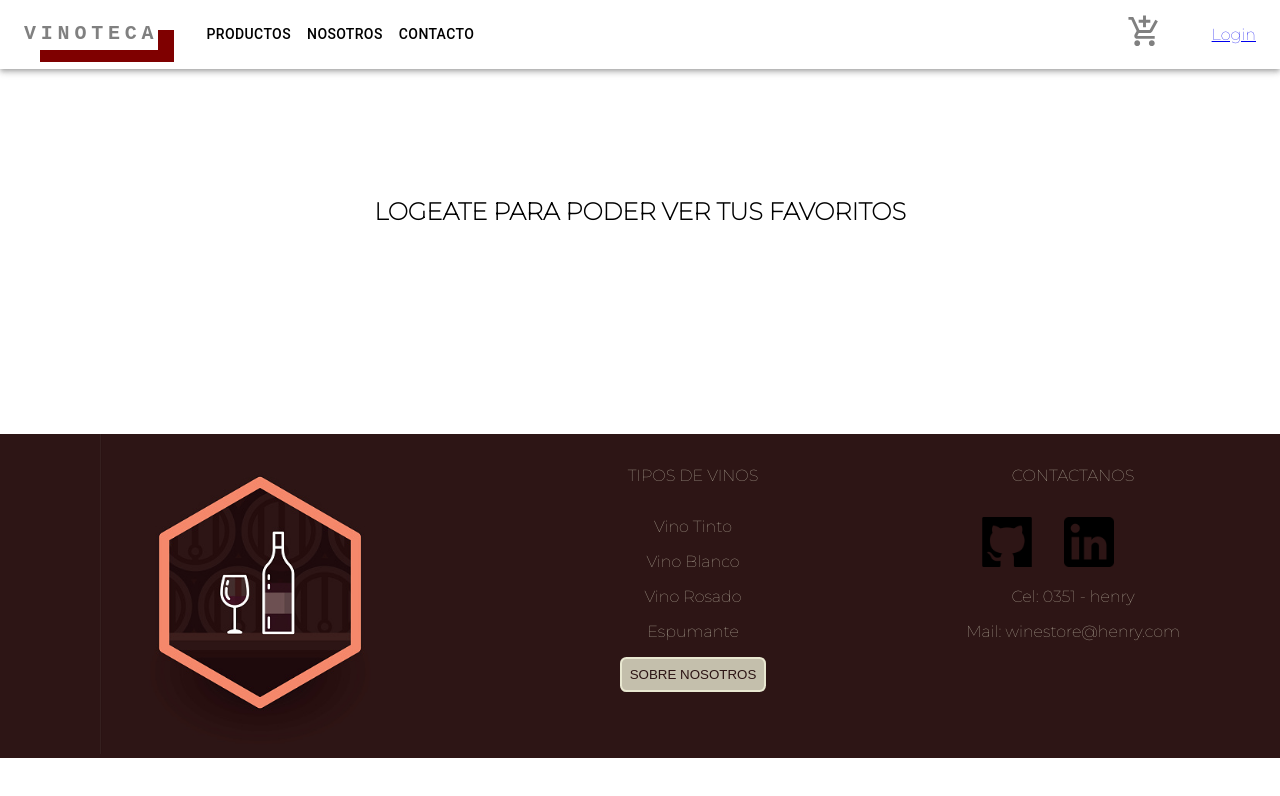
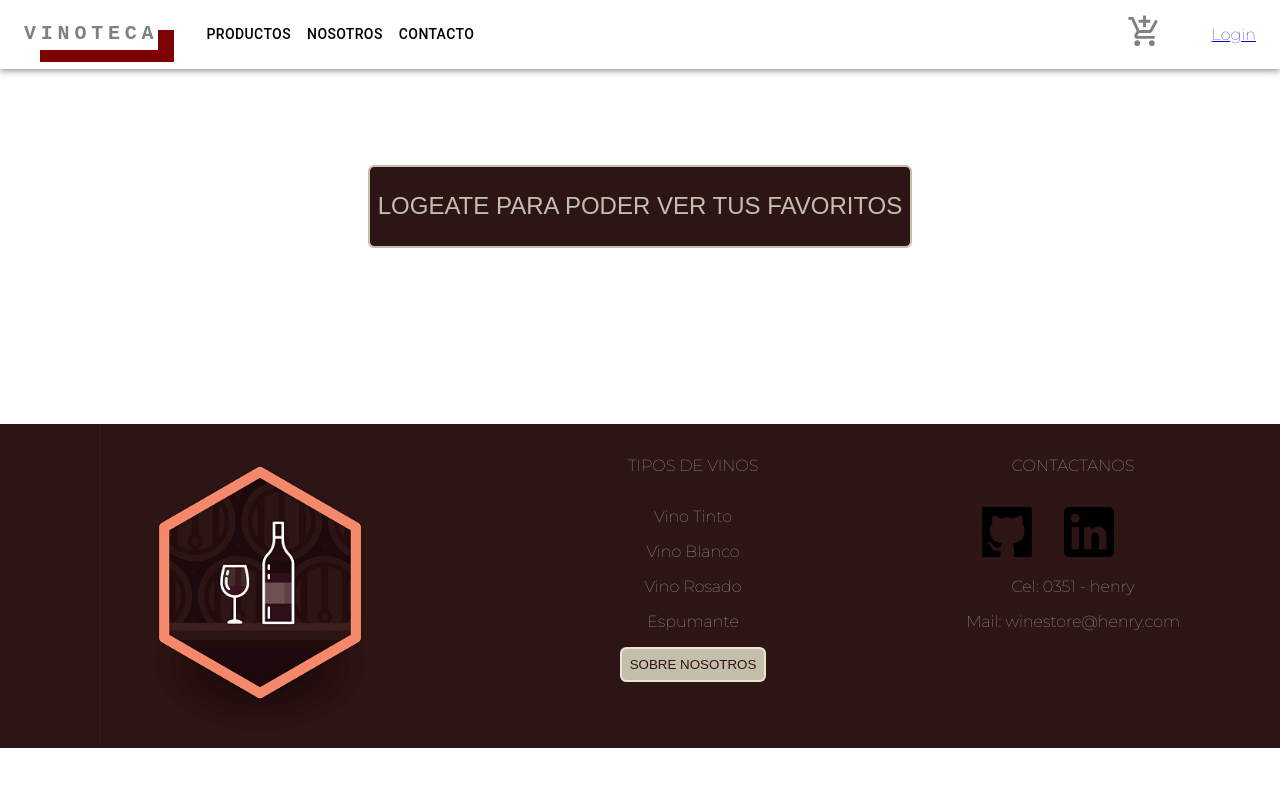
Before and after one commit to vinoteca-ecommerce/wineEcommerce, a React (Create React App) app in the folder client/: page /userFavorites in a window 1280 px wide. Shown: the top 796 px of the page. Built offline with nearby package versions, Linux system fonts and the light colour scheme; a web font is replaced by a local one.

Commit message:
Login nueva ruta

```diff
--- a/client/src/components/Favorites/Favorites.jsx
+++ b/client/src/components/Favorites/Favorites.jsx
@@ -11,6 +11,7 @@ import Paper from '@mui/material/Paper';
 
 //STYLES
 import Style from "./Favorites.module.css"
+import { Link } from "react-router-dom";
 
 export default function UserFavorites(){
     let store = JSON.parse(localStorage.getItem('user'))
@@ -63,7 +64,8 @@ export default function UserFavorites(){
             </Table>
         </TableContainer>
         :<h2 className={Style.SecondOption}>
-            LOGEATE PARA PODER VER TUS FAVORITOS
+            <Link to={'/login'}><button className={Style.buttom}>LOGEATE PARA PODER VER TUS FAVORITOS</button></Link>
+
         </h2>
         }
     </div>)
--- a/client/src/components/Favorites/Favorites.module.css
+++ b/client/src/components/Favorites/Favorites.module.css
@@ -26,9 +26,14 @@
     text-align: center;
 }
 .SecondOption{
-    padding-top: 10%;
-    padding-bottom: 10%;
+    padding-top: 7.5%;
+    padding-bottom: 7.5%;
     text-align: center;
+}
+.buttom{
+    padding-top: 2%;
+    padding-bottom: 2%;
+    font-size: x-large;
 }
 @media(max-width:390px){
     .cardImg{
```
